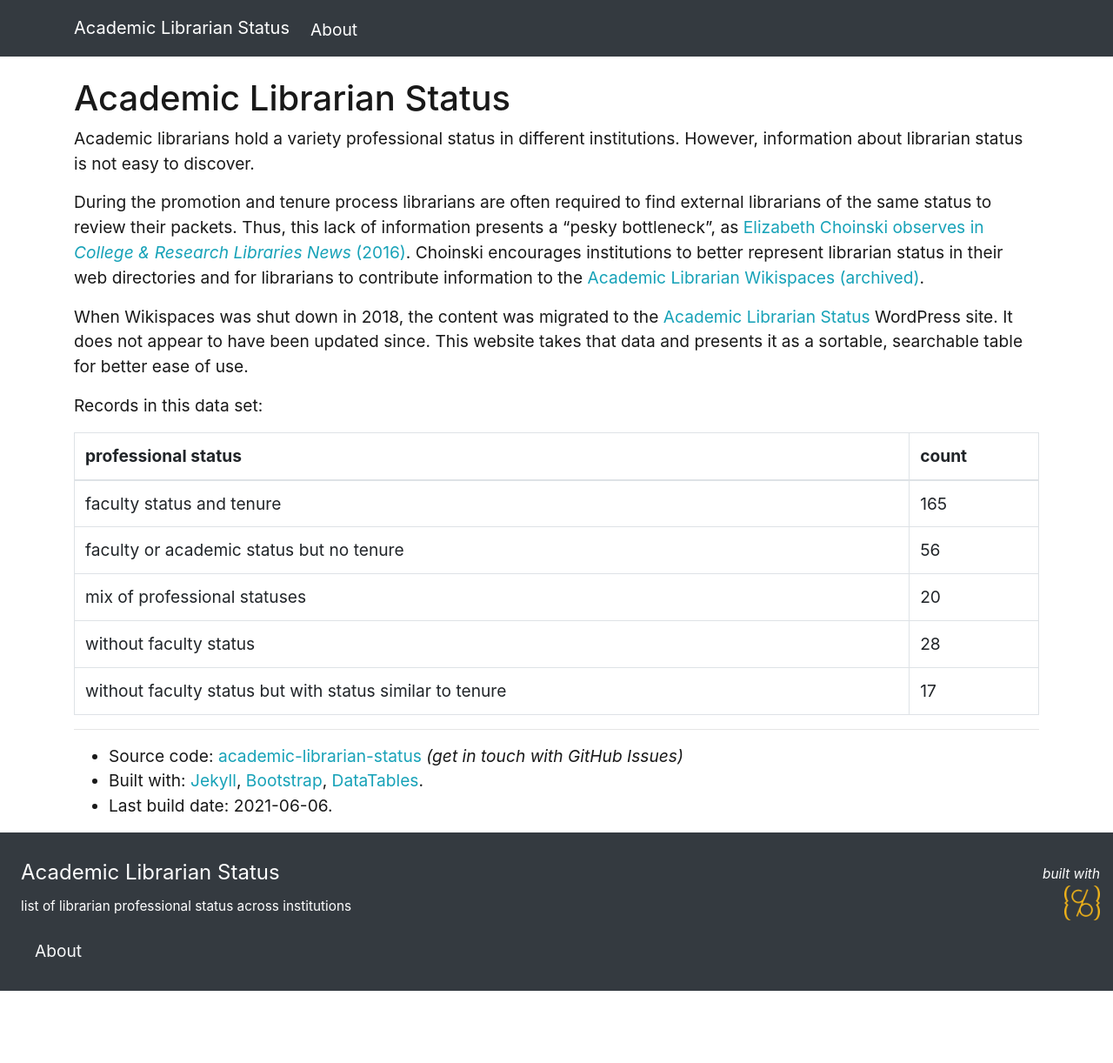
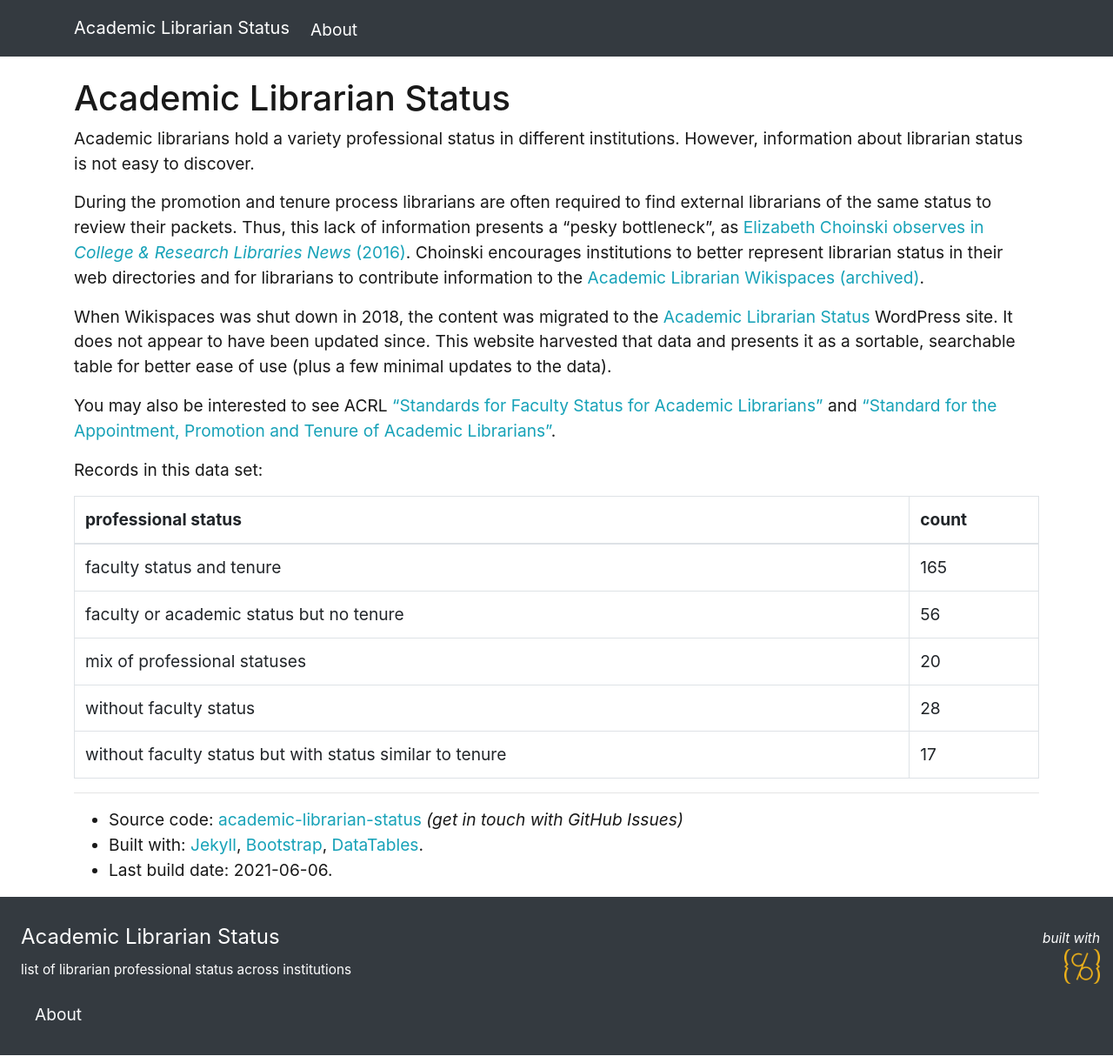
Before and after one commit to evanwill/academic-librarian-status, a Jekyll site: the page built from about.md, in a window 1280 px wide. Shown: the whole page at 87% size. Built offline with Jekyll 4.4.1, drawn with Linux system fonts in a browser that asks for light colours; before the commit the page ends 1148 px from its top, so only the background shows below that.

Commit message:
add status docs

```diff
--- a/about.md
+++ b/about.md
@@ -15,7 +15,9 @@ Choinski encourages institutions to better represent librarian status in their w
 
 When Wikispaces was shut down in 2018, the content was migrated to the [Academic Librarian Status](https://academiclibrarianstatus.wordpress.com/) WordPress site.
 It does not appear to have been updated since.
-This website takes that data and presents it as a sortable, searchable table for better ease of use.
+This website harvested that data and presents it as a sortable, searchable table for better ease of use (plus a few minimal updates to the data).
+
+You may also be interested to see ACRL ["Standards for Faculty Status for Academic Librarians"](http://www.ala.org/acrl/standards/standardsfaculty) and ["Standard for the Appointment, Promotion and Tenure of Academic Librarians"](http://www.ala.org/acrl/standards/promotiontenure).
 
 Records in this data set:
 
```
